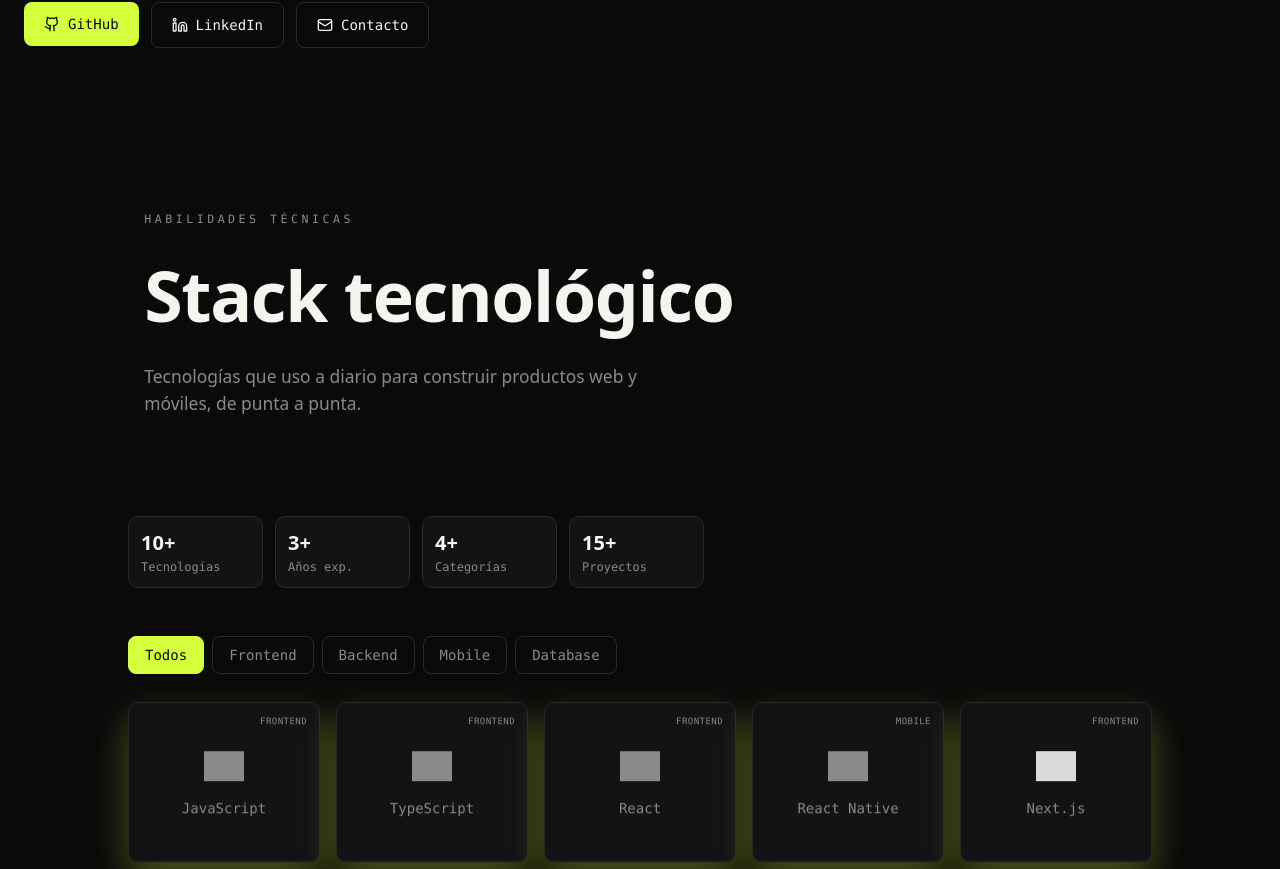
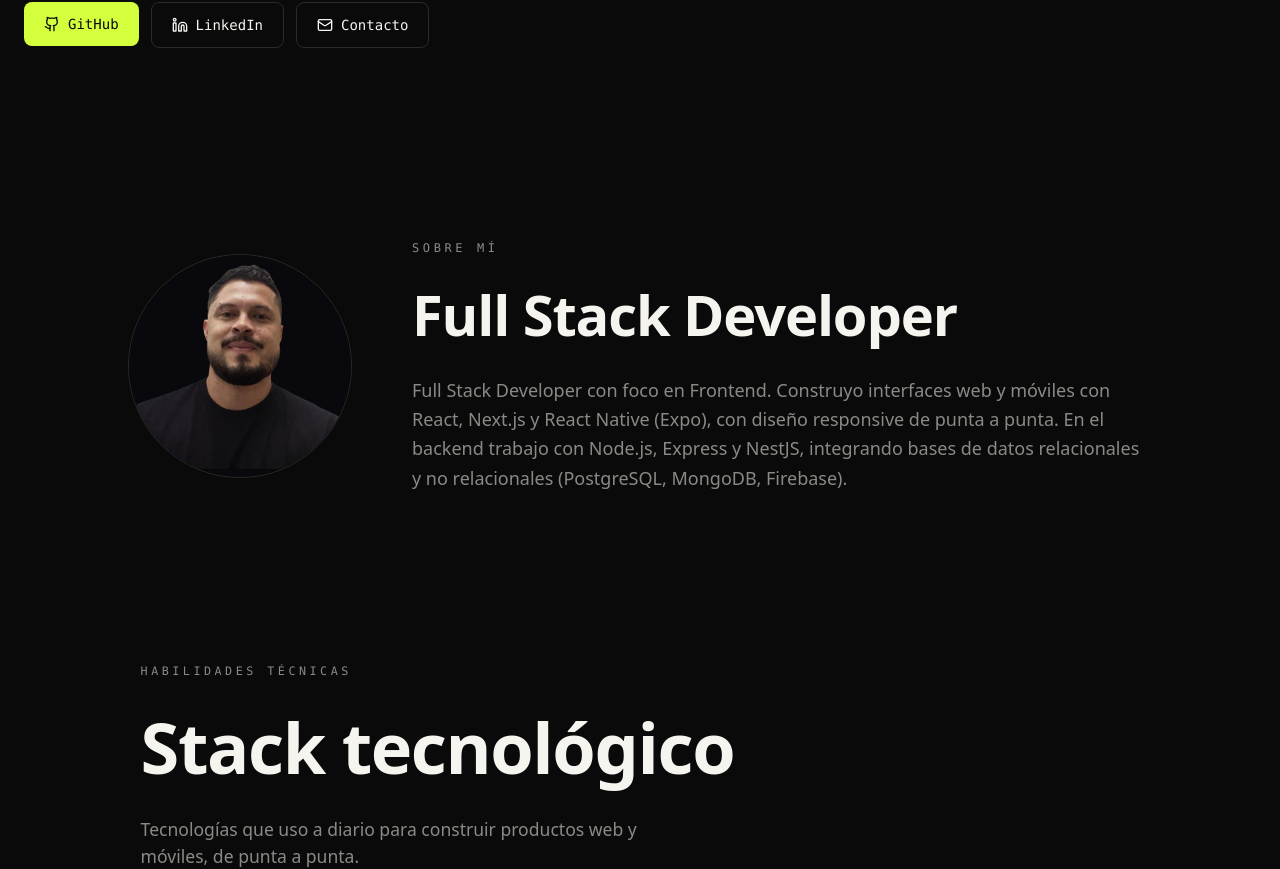
Before and after one commit to AlejoGuti1122/portafolio, a Next.js app: page / in a window 1280 px wide. Shown: the part 819-1688 px from the top of the page. Built offline with nearby package versions, Linux system fonts and the light colour scheme; grey boxes are pictures that could not be loaded.

Commit message:
new profile

```diff
--- a/src/app/page.tsx
+++ b/src/app/page.tsx
@@ -1,6 +1,7 @@
 import Tiempo from "@/features/home/components/LineaTiempo";
 import Portada from "@/features/home/components/Portada";
 import Proyectos from "@/features/home/components/Proyectos";
+import SobreMi from "@/features/home/components/SobreMi";
 import Stack from "@/features/home/components/Stack";
 
 
@@ -9,6 +10,9 @@
     <div className="">
      <div>
       <Portada/>
+     </div>
+     <div>
+      <SobreMi/>
      </div>
      <div>
       <Stack/>
--- /dev/null
+++ b/src/features/home/components/SobreMi/index.tsx
@@ -0,0 +1,78 @@
+"use client"
+
+import React from "react"
+import Image from "next/image"
+import { motion } from "framer-motion"
+
+/* ── Paleta v2 (misma que Portada / Stack / Tiempo / Proyectos) ──
+   bg: #0A0A0B · surface: #131316 · text: #F5F4EF · muted: #8A8A85
+   accent: #D4FF3D · border: #2A2A28
+*/
+
+const SobreMi = () => {
+  return (
+    <div className="relative w-full py-24 px-6" style={{ background: "#0A0A0B" }}>
+      <div className="relative z-10 container mx-auto max-w-5xl">
+        <div className="grid grid-cols-1 md:grid-cols-[220px_1fr] gap-10 md:gap-16 items-center">
+          <motion.div
+            initial={{ opacity: 0, scale: 0.9 }}
+            whileInView={{ opacity: 1, scale: 1 }}
+            viewport={{ once: true }}
+            transition={{ duration: 0.6 }}
+            className="justify-self-center md:justify-self-start"
+          >
+            <div
+              className="w-44 h-44 md:w-56 md:h-56 rounded-full overflow-hidden"
+              style={{ border: "1px solid #2A2A28" }}
+            >
+              <Image
+                src="/images/profile.jpg"
+                alt="Diego Alejandro Cuesta Gutiérrez"
+                width={224}
+                height={224}
+                className="w-full h-full object-cover"
+              />
+            </div>
+          </motion.div>
+
+          <motion.div
+            initial={{ opacity: 0, y: 20 }}
+            whileInView={{ opacity: 1, y: 0 }}
+            viewport={{ once: true }}
+            transition={{ duration: 0.6, delay: 0.1 }}
+          >
+            <p
+              className="text-xs uppercase tracking-[0.3em] mb-4"
+              style={{ fontFamily: "var(--font-mono)", color: "#8A8A85" }}
+            >
+              Sobre mí
+            </p>
+            <h2
+              className="font-bold mb-5"
+              style={{
+                fontFamily: "var(--font-display)",
+                color: "#F5F4EF",
+                fontSize: "clamp(2rem, 5vw, 3.5rem)",
+                letterSpacing: "-0.02em",
+              }}
+            >
+              Full Stack Developer
+            </h2>
+            <p
+              className="text-base md:text-lg leading-relaxed font-light"
+              style={{ color: "#8A8A85" }}
+            >
+              Full Stack Developer con foco en Frontend. Construyo interfaces
+              web y móviles con React, Next.js y React Native (Expo), con
+              diseño responsive de punta a punta. En el backend trabajo con
+              Node.js, Express y NestJS, integrando bases de datos
+              relacionales y no relacionales (PostgreSQL, MongoDB, Firebase).
+            </p>
+          </motion.div>
+        </div>
+      </div>
+    </div>
+  )
+}
+
+export default SobreMi
```
Also changed, not shown: public/images/profile.jpg (added).
